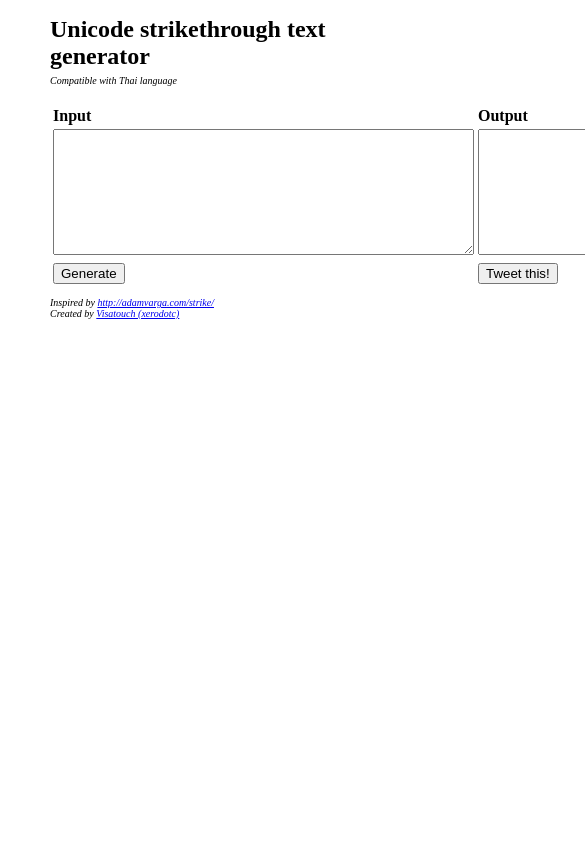
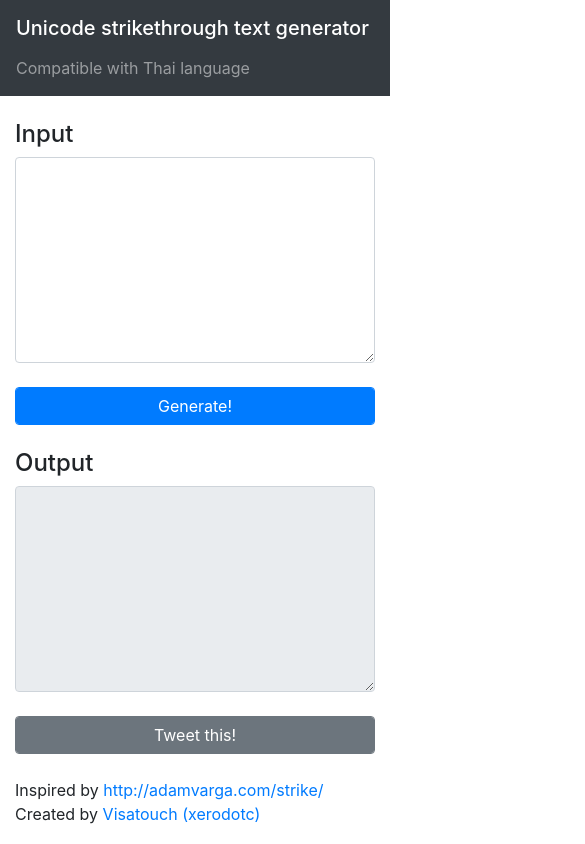
Before and after one commit to xerodotc/thai-unicode-strike, a plain HTML site: page index.html in a window 390 px wide. Shown: the top 844 px of the page, 585 px wide, since content can reach past the window. Drawn offline with nearby package versions, Linux system fonts and the light colour scheme.

Commit message:
update ui to use bootstrap theme and responsive

```diff
--- a/index.html
+++ b/index.html
@@ -1,29 +1,13 @@
 <!DOCTYPE html>
 <html>
 	<head>
-		<meta http-equiv="Content-Type" content="text/html;charset=utf-8">
+		<meta charset="utf-8">
+		<meta name="viewport" content="width=device-width, initial-scale=1, shrink-to-fit=no">
 		<title>Unicode strikethrough text generator</title>
-		<style type="text/css">
-		.header {
-			font-weight: bold;
-		}
-
-		.big {
-			font-weight: bold;
-			font-size: 24px;
-		}
-
-		.sub {
-			font-style: italic;
-			font-size: 10px;
-		}
-
-		body {
-			margin-left: 50px;
-		}
-		</style>
-		<script src="//code.jquery.com/jquery-1.11.2.min.js"></script>
-		<script src="//code.jquery.com/jquery-migrate-1.2.1.min.js"></script>
+		<link rel="stylesheet" href="https://maxcdn.bootstrapcdn.com/bootstrap/4.0.0/css/bootstrap.min.css" integrity="sha384-Gn5384xqQ1aoWXA+058RXPxPg6fy4IWvTNh0E263XmFcJlSAwiGgFAW/dAiS6JXm" crossorigin="anonymous">
+		<script src="https://code.jquery.com/jquery-3.2.1.slim.min.js" integrity="sha384-KJ3o2DKtIkvYIK3UENzmM7KCkRr/rE9/Qpg6aAZGJwFDMVNA/GpGFF93hXpG5KkN" crossorigin="anonymous"></script>
+		<script src="https://cdnjs.cloudflare.com/ajax/libs/popper.js/1.12.9/umd/popper.min.js" integrity="sha384-ApNbgh9B+Y1QKtv3Rn7W3mgPxhU9K/ScQsAP7hUibX39j7fakFPskvXusvfa0b4Q" crossorigin="anonymous"></script>
+		<script src="https://maxcdn.bootstrapcdn.com/bootstrap/4.0.0/js/bootstrap.min.js" integrity="sha384-JZR6Spejh4U02d8jOt6vLEHfe/JQGiRRSQQxSfFWpi1MquVdAyjUar5+76PVCmYl" crossorigin="anonymous"></script>
 		<script type="text/javascript" src="strike.js"></script>
 		<script type="text/javascript">
 		$(function() {
@@ -38,21 +22,33 @@
 		</script>
 	</head>
 	<body>
-		<p><span class="big">Unicode strikethrough text generator</span><br><span class="sub">Compatible with Thai language</span></p>
-		<table>
-			<tr>
-				<td class="header">Input</td>
-				<td class="header">Output</td>
-			</tr>
-			<tr>
-				<td><textarea id="input" rows="8" cols="50"></textarea></td>
-				<td><textarea id="output" rows="8" cols="50" readonly></textarea></td>
-			</tr>
-			<tr>
-				<td><button id="generate">Generate</button></td>
-				<td><button id="tweet">Tweet this!</button></td>
-			</tr>
-		</table>
-		<p class="sub">Inspired by <a href="http://adamvarga.com/strike/" target="_blank">http://adamvarga.com/strike/</a><br>Created by <a href="https://vi.satou.ch/" target="_blank">Visatouch (xerodotc)</a></p>
+		<nav class="navbar navbar-dark bg-dark">
+			<span class="navbar-brand mb-0 h1">Unicode strikethrough text generator</span>
+			<span class="navbar-text">Compatible with Thai language</span>
+		</nav>
+		<div class="container">
+			<div class="row"><div class="col">&nbsp;</div></div>
+			<div class="row">
+				<div class="col-lg">
+					<h4>Input</h4>
+					<textarea id="input" rows="8" class="form-control"></textarea>
+					&nbsp;
+					<button id="generate" class="form-control btn btn-primary">Generate!</button>
+					&nbsp;
+				</div>
+				<div class="col-lg">
+					<h4>Output</h4>
+					<textarea id="output" rows="8" class="form-control" readonly></textarea>
+					&nbsp;
+					<button id="tweet" class="form-control btn btn-secondary">Tweet this!</button>
+					&nbsp;
+				</div>
+			</div>
+			<div class="row">
+				<div class="col">
+					<p>Inspired by <a href="http://adamvarga.com/strike/" target="_blank">http://adamvarga.com/strike/</a><br>Created by <a href="https://vi.satou.ch/" target="_blank">Visatouch (xerodotc)</a></p>
+				</div>
+			</div>
+		</div>
 	</body>
 </html>
```
